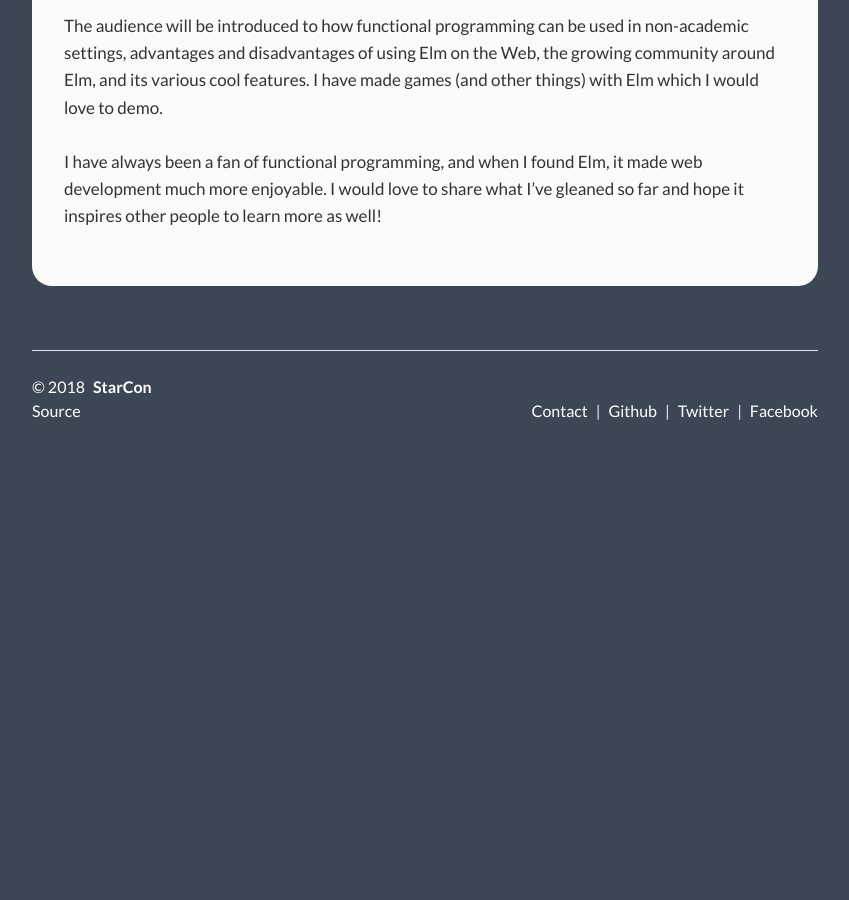
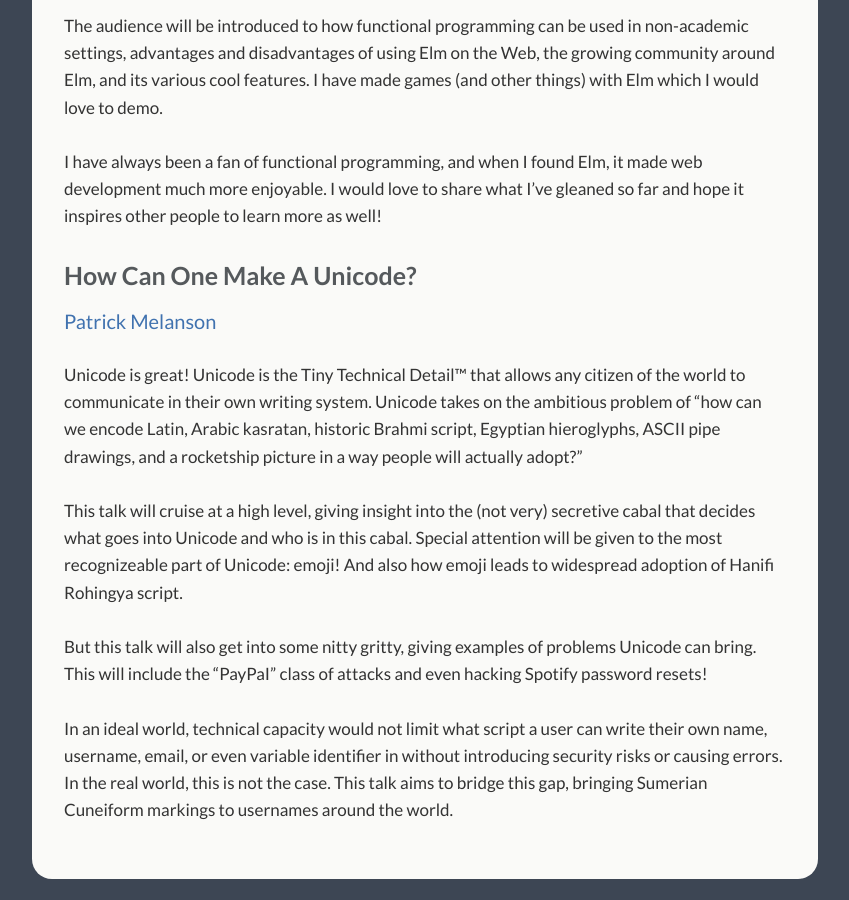
Before and after one commit to StarConKW/starconkw.github.io, a Jekyll site: the page built from _pages/talks.md, in a window 1280 px wide and 900 px high, scrolled down 6999 px. Shown: the whole window, without its empty margins (215-1064 px from the left). Built offline with Jekyll 4.4.1, drawn with Linux system fonts in a browser that asks for light colours; before the commit the page ends 7518 px from its top, so only the background shows below that; some of the changed text lies outside the part shown.

Commit message:
Add nadine and patrick updates to speakers (#128)

```diff
--- a/_pages/talks.md
+++ b/_pages/talks.md
@@ -181,7 +181,7 @@ When I was an 8 year old child I read Herman Melville’s classic Moby Dick. I l
 [Nadine Lessio](/speakers#nadine-lessio)
 
 <p class="abstract">
-Fortune Tasker is an Alexa bot that gives you cryptic fortune messages and gives you suggestions on tasks you should attempt for the day. It is a critical design piece that uses a disassembled Alexa unit stripped of its defining feature of its voice and regulated to a very specific function. The second version also incorporates real life input through NFC. This is a break down of some of the challenges faced building versions 1, and 2, and some general thoughts on building a personal assistant bots that use aspects of physical computing.
+Fortune Tasker is an interactive installation using a dissembled Amazon Alexa utilizing a small printer, that gives you absurdist fortunes and suggestions on tasks you should attempt for the day. This talk will break down some of the challenges between version one, and version two, which sees the addition of ambient environmental controls, and using real world input through NFC to affect the device's decision making. It will also include some general thoughts on using personal assistant platforms in unconventional and artistic contexts.
 </p>
 
 ### Collecting User Data Responsibly and at Scale
@@ -221,3 +221,17 @@ The audience will be introduced to how functional programming can be used in non
 <br/><br/>
 I have always been a fan of functional programming, and when I found Elm, it made web development much more enjoyable. I would love to share what I’ve gleaned so far and hope it inspires other people to learn more as well!
 </p>
+
+### How Can One Make A Unicode?
+
+[Patrick Melanson](/speakers#patrick-melanson)
+
+<p class="abstract">
+Unicode is great! Unicode is the Tiny Technical Detail™ that allows any citizen of the world to communicate in their own writing system. Unicode takes on the ambitious problem of "how can we encode Latin, Arabic kasratan, historic Brahmi script, Egyptian hieroglyphs, ASCII pipe drawings, and a rocketship picture in a way people will actually adopt?"
+<br/><br/>
+This talk will cruise at a high level, giving insight into the (not very) secretive cabal that decides what goes into Unicode and who is in this cabal. Special attention will be given to the most recognizeable part of Unicode: emoji! And also how emoji leads to widespread adoption of Hanifi Rohingya script.
+<br/><br/>
+But this talk will also get into some nitty gritty, giving examples of problems Unicode can bring. This will include the "PayPaI" class of attacks and even hacking Spotify password resets!
+<br/><br/>
+In an ideal world, technical capacity would not limit what script a user can write their own name, username, email, or even variable identifier in without introducing security risks or causing errors. In the real world, this is not the case. This talk aims to bridge this gap, bringing Sumerian Cuneiform markings to usernames around the world.
+</p>
```
Also changed, not shown: _pages/speakers.md (+12 -0 lines), assets/img/speakers/nadine.jpg (added), assets/img/speakers/patrick.jpg (added).
